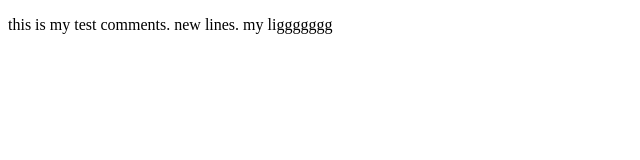
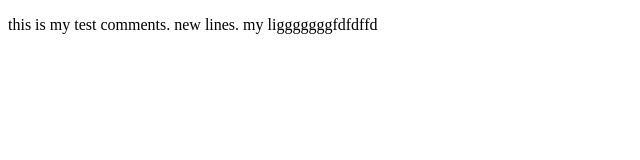
Before and after one commit to rahul011185/My-repo, a plain HTML site: page index.html in a window 1280 px wide. Shown: the full height of the page, 0-640 px from the left. Drawn offline with Linux system fonts and the light colour scheme.

Commit message:
changes made

```diff
--- a/index.html
+++ b/index.html
@@ -7,7 +7,7 @@
 </head>
 <body>
     <p>
-        this is my test comments. new lines. my liggggggg
+        this is my test comments. new lines. my ligggggggfdfdffd
     </p>
 
 </body>
```
